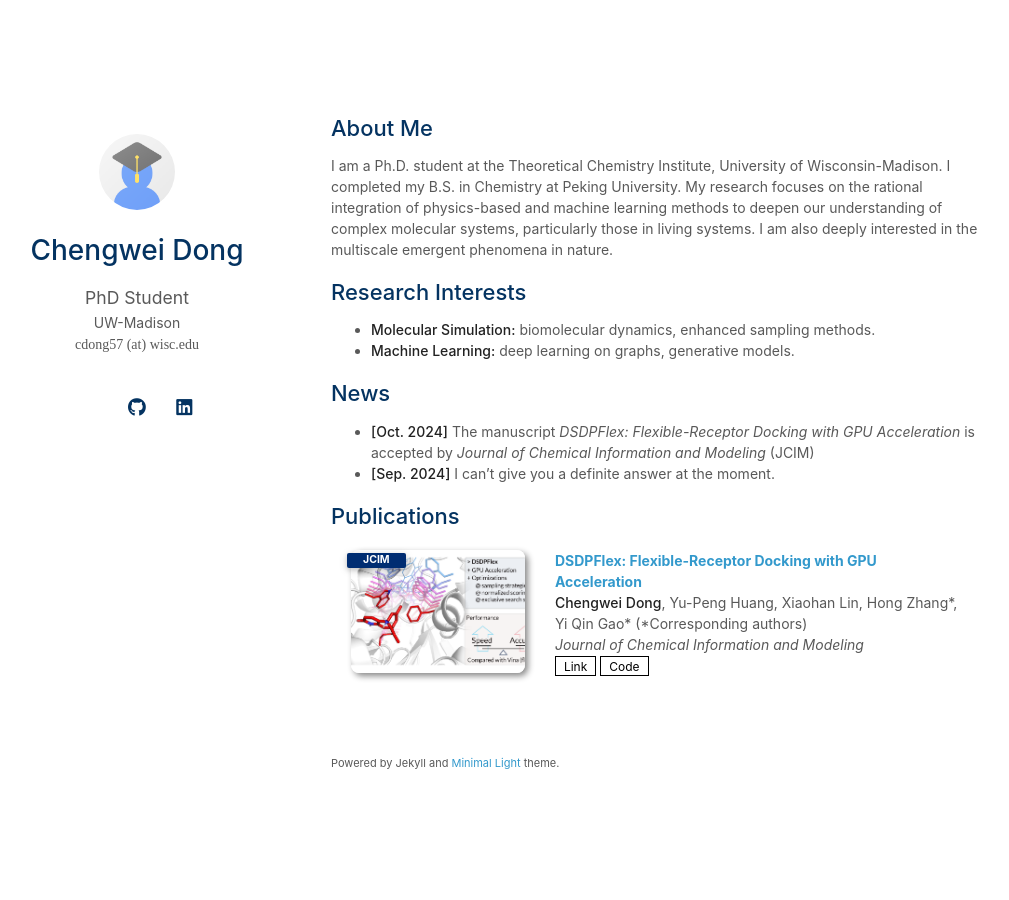
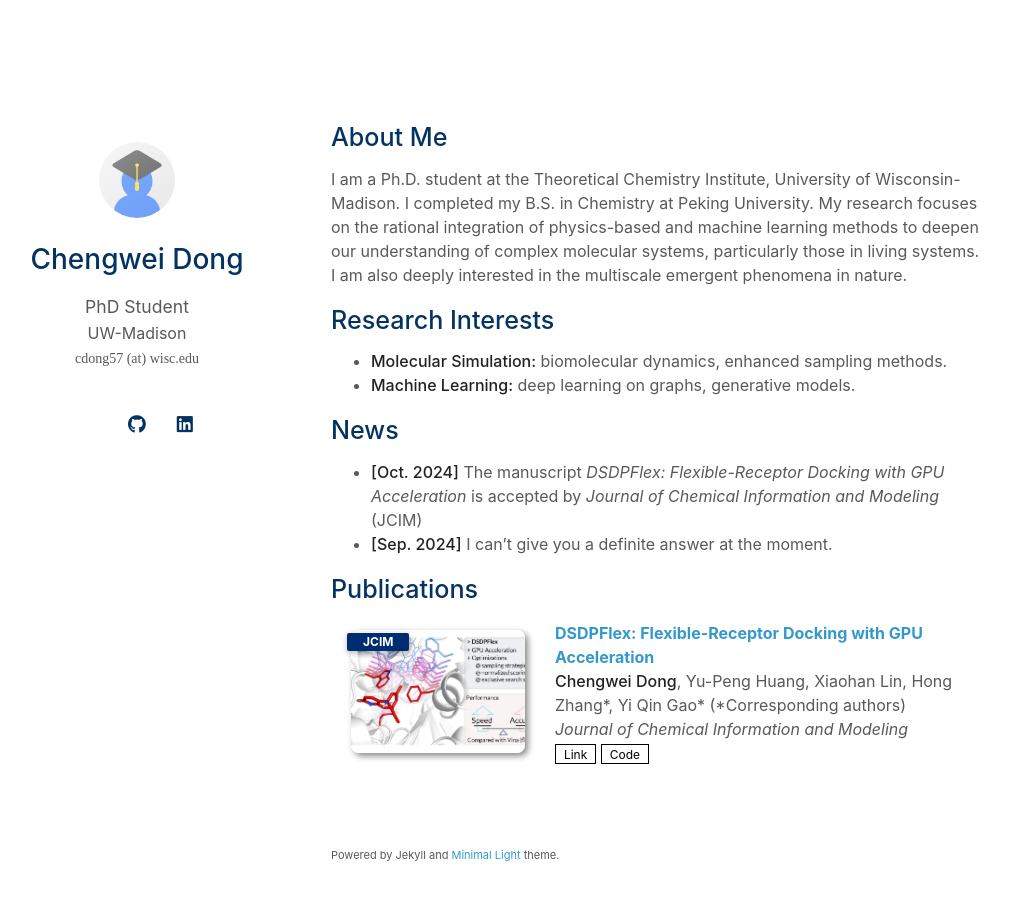
Before and after one commit to HCAya/profile, a Jekyll site: the page built from index.md, in a window 1280 px wide and 935 px high. Shown: the top 900 px of the window, without its empty margins (139-1148 px from the left). Built offline with Jekyll 4.4.1, drawn with Linux system fonts in a browser that asks for light colours; a style sheet for code colours, icons or effects is not loaded; our own code applies the rules of GitHub Pages for plain Markdown files.

Commit message:
Update font_sans_serif.css

```diff
--- a/assets/css/font_sans_serif.css
+++ b/assets/css/font_sans_serif.css
@@ -3,7 +3,7 @@
 body {
     background-color: #fff;
     padding:50px;
-    font: 14px/1.5 -apple-system, BlinkMacSystemFont, "Lato", "Segoe UI", Roboto, Oxygen, Ubuntu, Cantarell, "Fira Sans", "Droid Sans", "Helvetica Neue", Arial, sans-serif, "Apple Color Emoji", "Segoe UI Emoji", "Segoe UI Symbol";
+    font: 16px/1.5 -apple-system, BlinkMacSystemFont, "Lato", "Segoe UI", Roboto, Oxygen, Ubuntu, Cantarell, "Fira Sans", "Droid Sans", "Helvetica Neue", Arial, sans-serif, "Apple Color Emoji", "Segoe UI Emoji", "Segoe UI Symbol";
     color:#595959;
     font-weight:400;
   }
```
